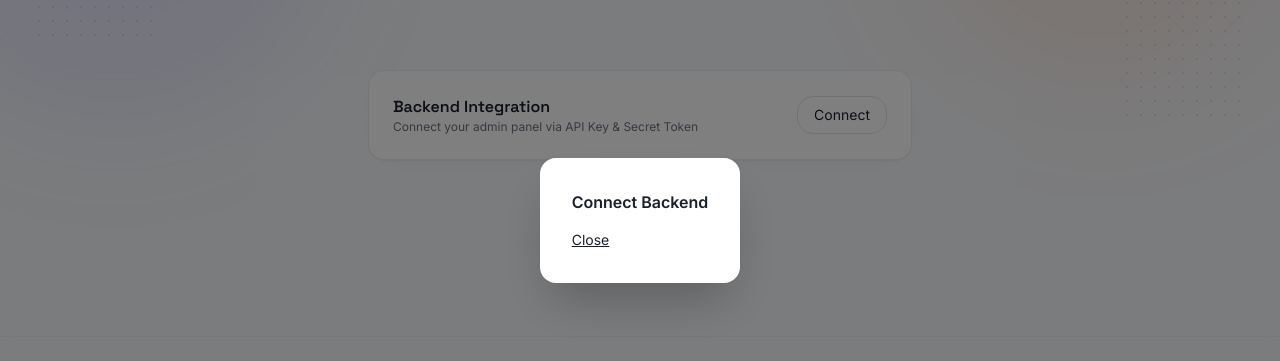
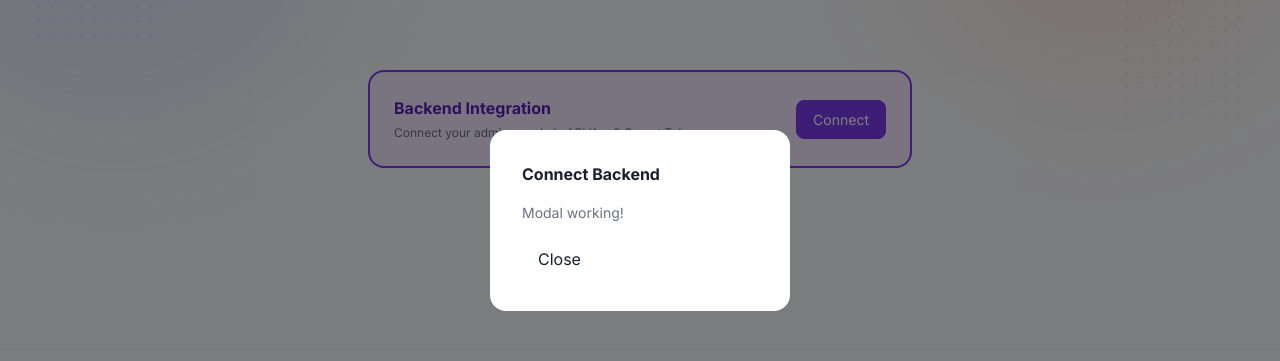
Before and after one commit to kamaralam1984/8rupiya-exam, a Next.js app: page /settings in a window 1280 px wide. Both pictures are taken after a click on the button "Connect". Shown: the part 180-541 px from the top of the page. Built offline with nearby package versions, Linux system fonts and the light colour scheme; no server answers.

Commit message:
debug: pure inline-style BackendCard with zero dependencies

```diff
--- a/app/settings/BackendCard.tsx
+++ b/app/settings/BackendCard.tsx
@@ -5,33 +5,74 @@ export function BackendCard() {
   const [open, setOpen] = useState(false);
 
   return (
-    <section className="container max-w-xl pb-20">
-      <div className="paper-card p-6">
-        <div className="flex items-center justify-between gap-4">
+    <div
+      style={{
+        maxWidth: "36rem",
+        margin: "0 auto",
+        padding: "0 1rem 5rem",
+      }}
+    >
+      <div
+        style={{
+          background: "#f3e8ff",
+          border: "2px solid #7c3aed",
+          borderRadius: "1rem",
+          padding: "1.5rem",
+          display: "flex",
+          alignItems: "center",
+          justifyContent: "space-between",
+          gap: "1rem",
+        }}
+      >
         <div>
-            <h2 className="font-display font-semibold">Backend Integration</h2>
-            <p className="text-xs text-muted-foreground">
+          <h2 style={{ fontWeight: 700, color: "#5b21b6", marginBottom: "4px" }}>
+            Backend Integration
+          </h2>
+          <p style={{ fontSize: "12px", color: "#6b7280" }}>
             Connect your admin panel via API Key &amp; Secret Token
           </p>
         </div>
         <button
           onClick={() => setOpen(true)}
-            className="rounded-lg border border-border px-4 py-2 text-sm hover:bg-muted"
+          style={{
+            padding: "8px 16px",
+            border: "1px solid #7c3aed",
+            borderRadius: "8px",
+            background: "#7c3aed",
+            color: "white",
+            cursor: "pointer",
+            fontSize: "14px",
+            whiteSpace: "nowrap",
+          }}
         >
           Connect
         </button>
       </div>
-      </div>
+
       {open && (
-        <div className="fixed inset-0 z-50 flex items-center justify-center bg-black/50">
-          <div className="rounded-2xl bg-white p-8 shadow-2xl">
-            <p className="font-semibold">Connect Backend</p>
-            <button onClick={() => setOpen(false)} className="mt-4 text-sm underline">
+        <div
+          style={{
+            position: "fixed",
+            inset: 0,
+            background: "rgba(0,0,0,0.5)",
+            zIndex: 9999,
+            display: "flex",
+            alignItems: "center",
+            justifyContent: "center",
+          }}
+        >
+          <div style={{ background: "white", borderRadius: "1rem", padding: "2rem", minWidth: "300px" }}>
+            <h3 style={{ fontWeight: 700, marginBottom: "1rem" }}>Connect Backend</h3>
+            <p style={{ fontSize: "14px", color: "#6b7280" }}>Modal working!</p>
+            <button
+              onClick={() => setOpen(false)}
+              style={{ marginTop: "1rem", padding: "8px 16px", cursor: "pointer" }}
+            >
               Close
             </button>
           </div>
         </div>
       )}
-    </section>
+    </div>
   );
 }
```
Lines whose indentation alone changed are shown as unchanged.
